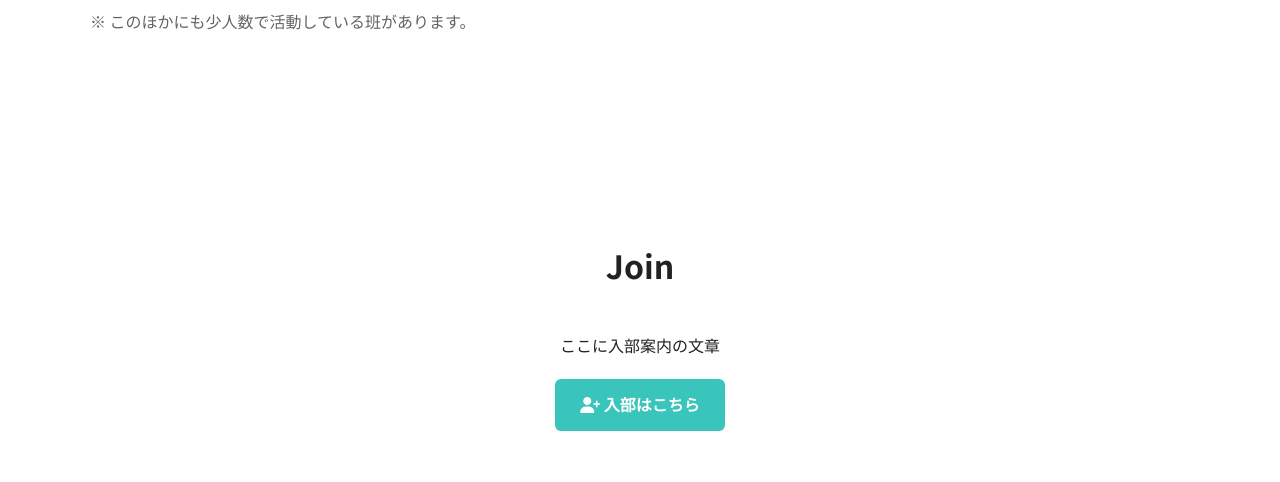
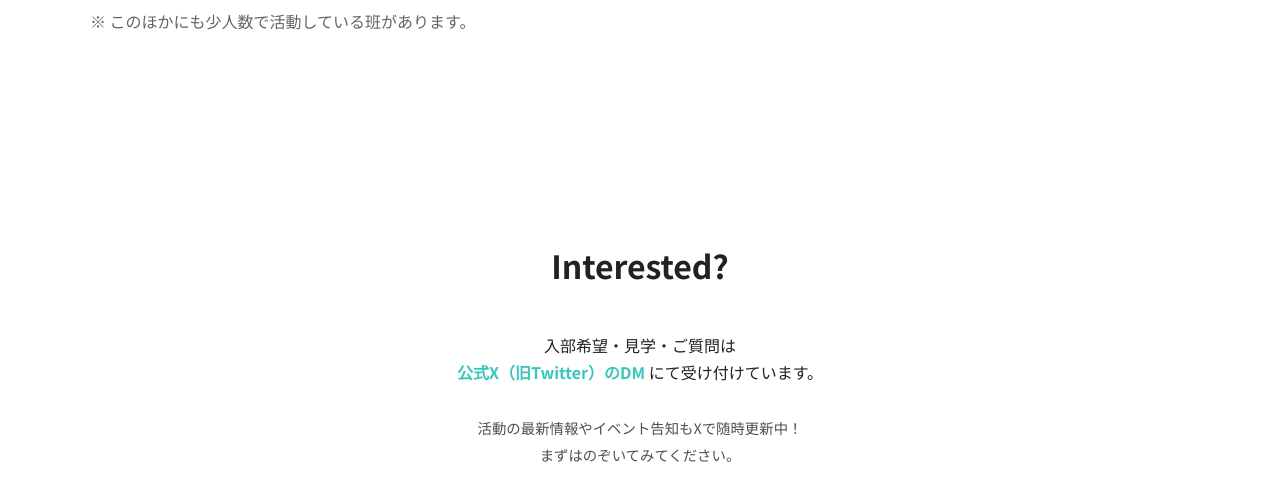
Before and after one commit to pealsha/vocaloidcircle-homepage, a plain HTML site: page index.html in a window 1280 px wide. Shown: the part 2526-3008 px from the top of the page. Drawn offline with Linux system fonts and the light colour scheme; a script that the page names is missing.

Commit message:
joinのフォームを更新

```diff
--- a/index.css
+++ b/index.css
@@ -233,6 +233,11 @@ html {
     background: var(--accent);
 }
 
+.lead strong {
+    color: var(--main); /* ミク色で強調 */
+    font-weight: 700;
+}
+
 /* =========================
    FOOTER
 ========================= */
--- a/index.html
+++ b/index.html
@@ -199,13 +199,21 @@
 ========================= -->
 <section class="section" id="join">
     <div class="container">
-        <h2 class="section-title">Join</h2>
+        <h2 class="section-title">Interested?</h2>
 
-        <p class="lead">ここに入部案内の文章</p>
+        <p class="lead">
+            入部希望・見学・ご質問は<br>
+            <strong>公式X（旧Twitter）のDM</strong> にて受け付けています。<br>
+            <br>
+            <span style="font-size: 0.9em; opacity: 0.8;">
+                活動の最新情報やイベント告知もXで随時更新中！<br>
+                まずはのぞいてみてください。
+            </span>
+        </p>
 
         <div class="join-center">
-            <a href="#" class="join-btn">
-                <i class="fa-solid fa-user-plus"></i> 入部はこちら
+            <a href="https://twitter.com/YOUR_ACCOUNT_ID" target="_blank" class="join-btn">
+                <i class="fa-brands fa-x-twitter"></i> 公式Xをチェック
             </a>
         </div>
     </div>
```
